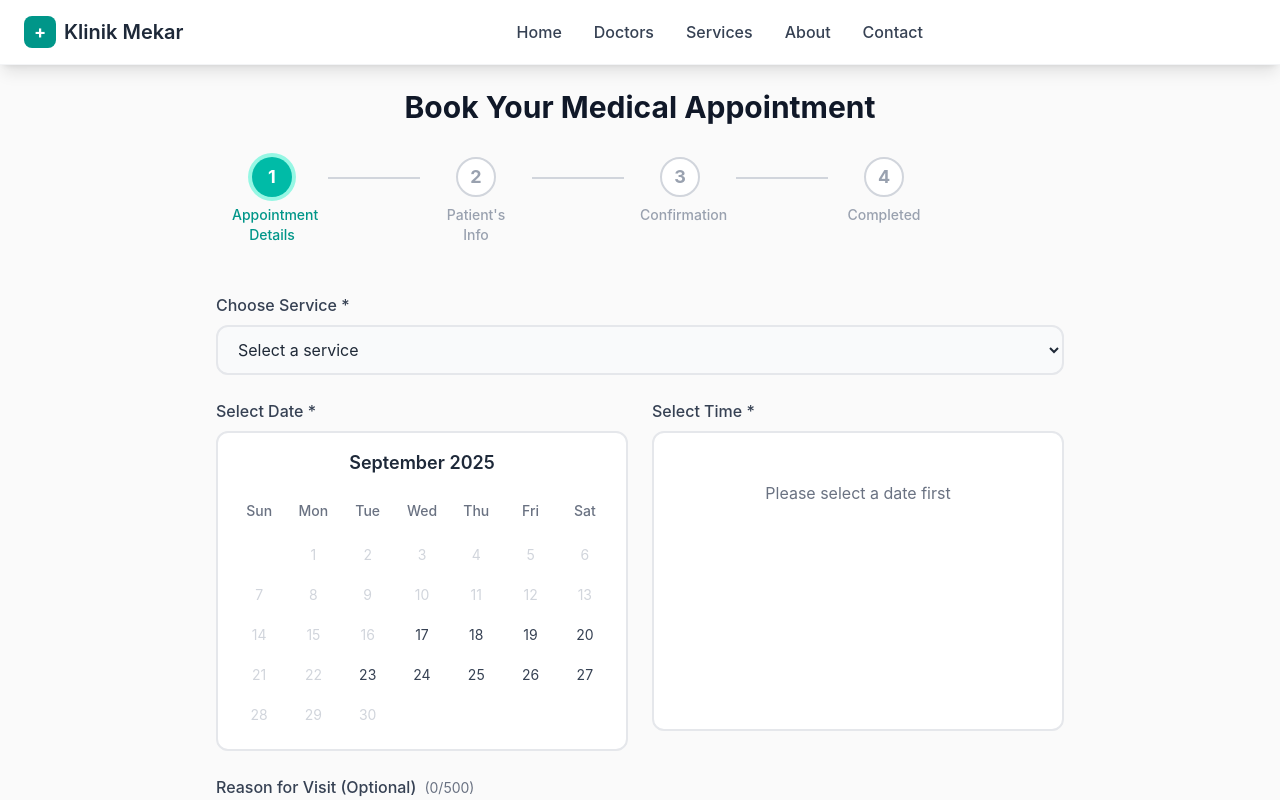
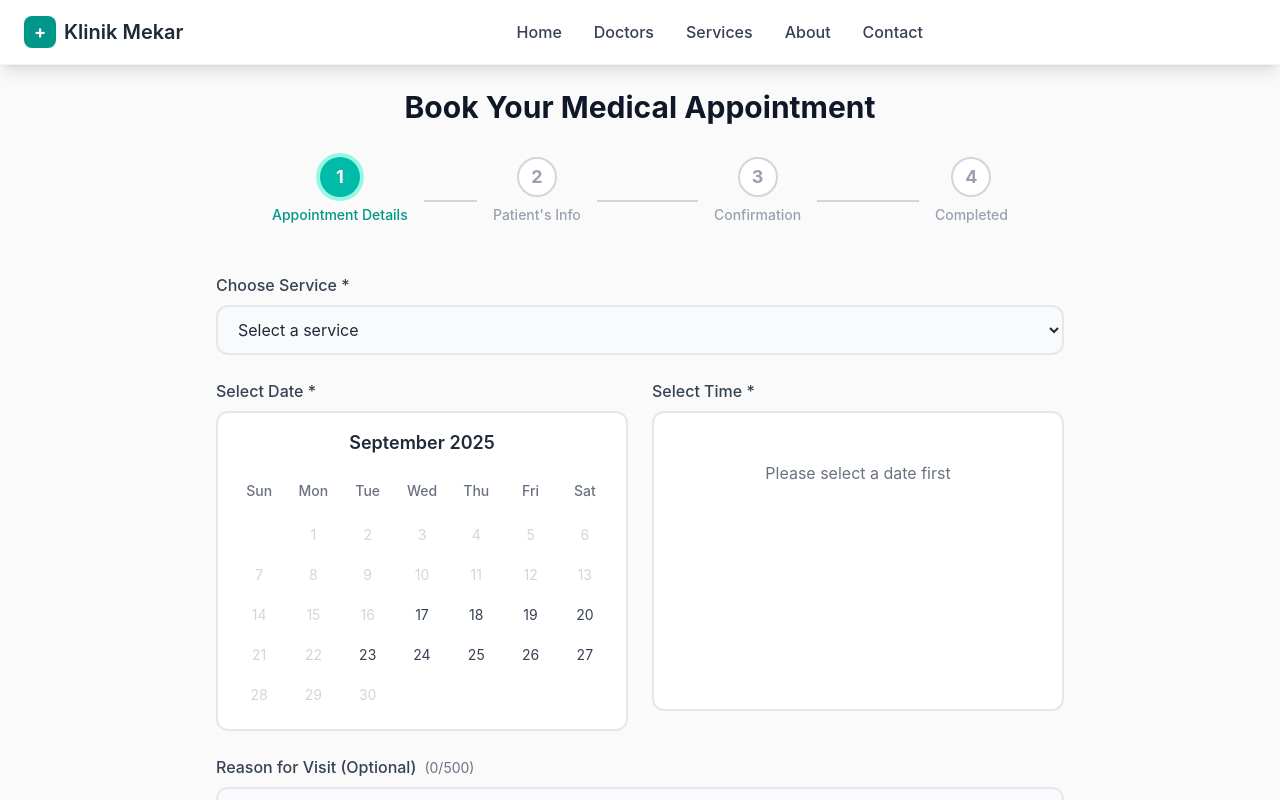
Before and after one commit to Hero2l/Clinic-System-2025, a Next.js app in the folder clinic-booking/: page /book-appointment in a window 1280 px wide. Shown: the top 800 px of the page. Built offline with nearby package versions, Linux system fonts and the light colour scheme.

Commit message:
16092025/Isyraf/ToMain/EnhanceMobileAndDesktopView

```diff
--- a/clinic-booking/src/app/book-appointment/page.tsx
+++ b/clinic-booking/src/app/book-appointment/page.tsx
@@ -23,19 +23,31 @@ const bookedSlots: { [key: string]: string[] } = {
 };
 
 // Helper component for the steps indicator
+
 const StepsIndicator = ({ currentStep }: { currentStep: number }) => {
   const steps = ["Appointment Details", "Patient's Info", "Confirmation", "Completed"];
 
   return (
-    // Use padding to prevent content from touching screen edges on mobile
-    <div className="flex items-start justify-center mb-12 w-full px-4" role="progressbar" aria-valuenow={currentStep} aria-valuemin={1} aria-valuemax={4}>
+    <div
+      className="flex items-start justify-between mb-12 w-full px-4 sm:max-w-3xl sm:mx-auto"
+      role="progressbar"
+      aria-valuenow={currentStep}
+      aria-valuemin={1}
+      aria-valuemax={4}
+    >
       {steps.map((step, index) => {
         const stepNumber = index + 1;
         const isCompleted = stepNumber < currentStep;
         const isActive = stepNumber === currentStep;
 
         return (
-          <div key={stepNumber} className="flex items-start flex-1">
+          <div
+            key={stepNumber}
+            // Use flex-1 on all but the last item to distribute space
+            className={clsx("flex items-center justify-start", {
+              "flex-1": stepNumber < steps.length,
+            })}
+          >
             {/* Step circle and label container */}
             <div className="flex flex-col items-center">
               <div
@@ -53,9 +65,8 @@ const StepsIndicator = ({ currentStep }: { currentStep: number }) => {
               </div>
               <p
                 className={clsx(
-                  // CHANGE: Added w-20 to force text wrapping on small screens
-                  // CHANGE: Made font size responsive (smaller on mobile)
-                  "mt-2 text-center text-xs sm:text-sm font-medium transition-all duration-300 w-20",
+                  // REMOVED fixed widths (w-16, sm:w-20)
+                  "mt-2 text-center text-xs sm:text-sm font-medium transition-all duration-300",
                   {
                     "text-teal-600": isActive || isCompleted,
                     "text-gray-400": !isActive && !isCompleted,
@@ -68,8 +79,13 @@ const StepsIndicator = ({ currentStep }: { currentStep: number }) => {
 
             {/* Connector line */}
             {stepNumber < steps.length && (
-              // CHANGE: Reduced horizontal margin on mobile (mx-2) and increased it on larger screens (sm:mx-4)
-              <div className={`flex-auto border-t-2 mt-5 mx-2 sm:mx-4 transition-all duration-300 ${isCompleted ? "border-teal-500" : "border-gray-300"}`} />
+              <div
+                className={clsx(
+                  // ADDED flex-grow to fill space and REMOVED inline style
+                  "flex-grow border-t-2 mt-5 mx-2 sm:mx-4 transition-all duration-300",
+                  isCompleted ? "border-teal-500" : "border-gray-300"
+                )}
+              />
             )}
           </div>
         );
```
